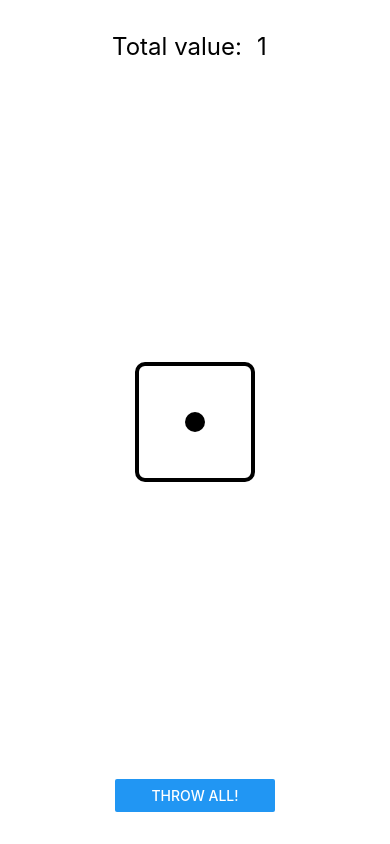
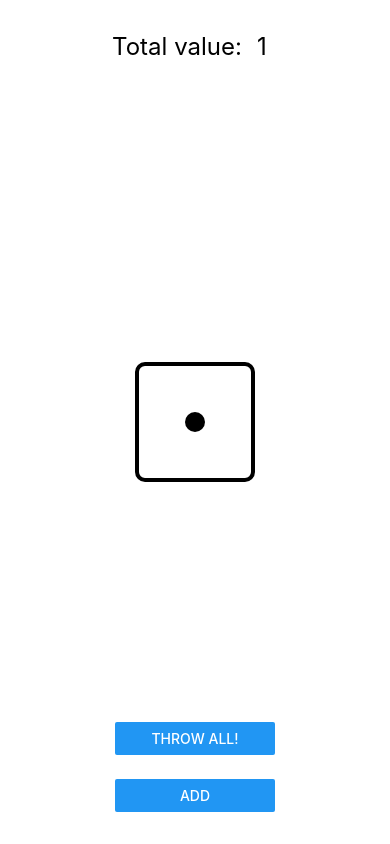
Before and after one commit to lapanti/dice, a React Native app: screen / in a window 390 px wide. Built offline with nearby package versions, Linux system fonts and the light colour scheme.

Commit message:
feat!: support for multiple dice

```diff
--- a/app/MainView.tsx
+++ b/app/MainView.tsx
@@ -1,13 +1,9 @@
-import React, { useCallback } from 'react'
+import React from 'react'
 // eslint-disable-next-line import/namespace,import/named
-import { Button, StyleSheet, View } from 'react-native'
+import { StyleSheet, View } from 'react-native'
 
-import Dice from '../components/Dice'
-import useAppDispatch from '../hooks/useAppDispatch'
-import useAppSelector from '../hooks/useAppSelector'
-import useInterval from '../hooks/useInterval'
-import useTimeout from '../hooks/useTimeout'
-import { roll, rollingSelector, startRolling, stopRolling } from '../store/ducks/dice'
+import DiceContainer from './mainView/DiceContainer'
+import Footer from './mainView/Footer'
 import Title from './mainView/Title'
 
 const styles = StyleSheet.create({
@@ -17,47 +13,14 @@ const styles = StyleSheet.create({
         alignItems: 'center',
         justifyContent: 'center',
     },
-    footer: {
-        position: 'absolute',
-        bottom: 32,
-        width: 160,
-    },
 })
 
-const delay = 100
-const totalDelay = delay * 10
-
-const MainView = () => {
-    const rolling = useAppSelector(rollingSelector)
-    const dispatch = useAppDispatch()
-
-    useInterval(
-        () => {
-            dispatch(roll(0))
-        },
-        rolling ? delay : null
-    )
-
-    useTimeout(
-        () => {
-            dispatch(stopRolling(0))
-        },
-        rolling ? totalDelay : null
-    )
-
-    const onPress = useCallback(() => {
-        dispatch(startRolling(0))
-    }, [dispatch])
-
-    return (
-        <View style={styles.container}>
-            <Title />
-            <Dice index={0} onPress={onPress} />
-            <View style={styles.footer}>
-                <Button accessibilityLabel="Press here to throw all the dice" title="Throw all!" onPress={onPress} />
-            </View>
-        </View>
-    )
-}
+const MainView = () => (
+    <View style={styles.container}>
+        <Title />
+        <DiceContainer />
+        <Footer />
+    </View>
+)
 
 export default MainView
--- /dev/null
+++ b/app/mainView/DiceContainer.tsx
@@ -0,0 +1,30 @@
+import React from 'react'
+// eslint-disable-next-line import/namespace,import/named
+import { StyleSheet, View } from 'react-native'
+
+import useAppSelector from '../../hooks/useAppSelector'
+import { allDiceSelector } from '../../store/ducks/dice'
+import Dice from './diceContainer/Dice'
+
+const styles = StyleSheet.create({
+    container: {
+        flexDirection: 'row',
+        flexWrap: 'wrap',
+        alignItems: 'center',
+        justifyContent: 'center',
+    },
+})
+
+const DiceContainer = () => {
+    const allDice = useAppSelector(allDiceSelector)
+
+    return (
+        <View style={styles.container}>
+            {allDice.map((dice, i) => (
+                <Dice key={i} dice={dice} index={i} />
+            ))}
+        </View>
+    )
+}
+
+export default DiceContainer
--- /dev/null
+++ b/app/mainView/Footer.tsx
@@ -0,0 +1,56 @@
+import React, { useCallback, useState } from 'react'
+// eslint-disable-next-line import/namespace,import/named
+import { Button, StyleSheet, View } from 'react-native'
+
+import useAppDispatch from '../../hooks/useAppDispatch'
+import useInterval from '../../hooks/useInterval'
+import useTimeout from '../../hooks/useTimeout'
+import { getRandomInt } from '../../lib/number'
+import { add, rollAll, startRollingAll, stopRollingAll } from '../../store/ducks/dice'
+
+const styles = StyleSheet.create({
+    footer: {
+        position: 'absolute',
+        bottom: 32,
+    },
+    buttonContainer: {
+        marginTop: 24,
+        width: 160,
+    },
+})
+
+const Footer = (): JSX.Element => {
+    const [rolling, setRolling] = useState(false)
+    const dispatch = useAppDispatch()
+
+    useInterval(() => {
+        dispatch(rollAll())
+    }, rolling)
+
+    useTimeout(() => {
+        dispatch(stopRollingAll())
+        setRolling(false)
+    }, rolling)
+
+    const onRoll = useCallback(() => {
+        dispatch(startRollingAll())
+        setRolling(true)
+    }, [dispatch])
+
+    const onAdd = useCallback(() => {
+        dispatch(add({ min: 1, max: 6, value: getRandomInt() }))
+    }, [dispatch])
+
+    return (
+        <View style={styles.footer}>
+            <View style={styles.buttonContainer}>
+                <Button accessibilityLabel="Press here to throw all the dice" title="Throw all!" onPress={onRoll} />
+            </View>
+            <View style={styles.buttonContainer}>
+                <Button accessibilityLabel="Press here to add a dice" title="Add" onPress={onAdd} />
+            </View>
+        </View>
+    )
+}
+
+export default Footer
--- a/components/Dice.tsx
+++ b/app/mainView/diceContainer/Dice.tsx
@@ -1,10 +1,14 @@
-import React from 'react'
+import type { Dice as DiceType } from '../../../types/dice'
+
+import React, { useCallback } from 'react'
 // eslint-disable-next-line import/namespace,import/named
 import { Animated, StyleSheet, TouchableOpacity } from 'react-native'
 
-import useAnimatedOpacity from '../hooks/useAnimatedOpacity'
-import useAppSelector from '../hooks/useAppSelector'
-import { getDiceSelector } from '../store/ducks/dice'
+import useAnimatedOpacity from '../../../hooks/useAnimatedOpacity'
+import useAppDispatch from '../../../hooks/useAppDispatch'
+import useInterval from '../../../hooks/useInterval'
+import useTimeout from '../../../hooks/useTimeout'
+import { roll, startRolling, stopRolling } from '../../../store/ducks/dice'
 
 const top = 25
 const right = top
@@ -22,6 +26,7 @@ const styles = StyleSheet.create({
         width: 120,
         borderRadius: 10,
         border: `4px solid black`,
+        margin: 8,
     },
     dot: {
         position: 'absolute',
@@ -83,14 +88,26 @@ const middleRightValues = [2, 6]
 const bottomRightValues = [3, 4, 5, 6]
 
 interface Props {
+    dice: DiceType
     index: number
-    onPress: () => void
 }
 
-const Dice = ({ index, onPress }: Props): JSX.Element | null => {
-    const dice = useAppSelector(getDiceSelector(index))
+const Dice = ({ dice, index }: Props): JSX.Element => {
+    const dispatch = useAppDispatch()
 
-    const value = dice?.value ?? 0
+    useInterval(() => {
+        dispatch(roll(index))
+    }, dice?.rolling ?? false)
+
+    useTimeout(() => {
+        dispatch(stopRolling(index))
+    }, dice?.rolling ?? false)
+
+    const onPress = useCallback(() => {
+        dispatch(startRolling(index))
+    }, [dispatch, index])
+
+    const value = dice.value
 
     const fadeTopLeft = useAnimatedOpacity(topLeftValues, value)
     const fadeMiddleLeft = useAnimatedOpacity(middleLeftValues, value)
@@ -100,7 +117,7 @@ const Dice = ({ index, onPress }: Props): JSX.Element | null => {
     const fadeMiddleRight = useAnimatedOpacity(middleRightValues, value)
     const fadeBottomRight = useAnimatedOpacity(bottomRightValues, value)
 
-    return dice ? (
+    return (
         <TouchableOpacity style={styles.die} onPress={onPress}>
             <Animated.View style={[styles.dot, styles.topLeftDot, { opacity: fadeTopLeft }]} />
             <Animated.View style={[styles.dot, styles.middleLeftDot, { opacity: fadeMiddleLeft }]} />
@@ -110,7 +127,7 @@ const Dice = ({ index, onPress }: Props): JSX.Element | null => {
             <Animated.View style={[styles.dot, styles.middleRightDot, { opacity: fadeMiddleRight }]} />
             <Animated.View style={[styles.dot, styles.bottomRightDot, { opacity: fadeBottomRight }]} />
         </TouchableOpacity>
-    ) : null
+    )
 }
 
 export default Dice
--- a/hooks/useInterval.ts
+++ b/hooks/useInterval.ts
@@ -1,8 +1,10 @@
 import { useEffect, useRef } from 'react'
+
+import { interval } from '../lib/rolling'
 
 /** https://usehooks-typescript.com/react-hook/use-interval */
 
-const useInterval = (callback: () => void, delay: number | null) => {
+const useInterval = (callback: () => void, run: boolean) => {
     const savedCallback = useRef(callback)
 
     // Remember the latest callback if it changes.
@@ -13,14 +15,12 @@ const useInterval = (callback: () => void, delay: number | null) => {
     // Set up the interval.
     useEffect(() => {
         // Don't schedule if no delay is specified.
-        if (delay === null) {
-            return
+        if (run) {
+            const id = setInterval(() => savedCallback.current(), interval)
+
+            return () => clearInterval(id)
         }
-
-        const id = setInterval(() => savedCallback.current(), delay)
-
-        return () => clearInterval(id)
-    }, [delay])
+    }, [run])
 }
 
 export default useInterval
--- a/hooks/useTimeout.ts
+++ b/hooks/useTimeout.ts
@@ -1,8 +1,10 @@
 import { useEffect, useRef } from 'react'
+
+import { delay } from '../lib/rolling'
 
 /** https://usehooks-typescript.com/react-hook/use-timeout */
 
-const useTimeout = (callback: () => void, delay: number | null) => {
+const useTimeout = (callback: () => void, run: boolean) => {
     const savedCallback = useRef(callback)
 
     // Remember the latest callback if it changes.
@@ -13,14 +15,12 @@ const useTimeout = (callback: () => void, delay: number | null) => {
     // Set up the timeout.
     useEffect(() => {
         // Don't schedule if no delay is specified.
-        if (delay === null) {
-            return
+        if (run) {
+            const id = setTimeout(() => savedCallback.current(), delay)
+
+            return () => clearTimeout(id)
         }
-
-        const id = setTimeout(() => savedCallback.current(), delay)
-
-        return () => clearTimeout(id)
-    }, [delay])
+    }, [run])
 }
 
 export default useTimeout
--- /dev/null
+++ b/lib/rolling.ts
@@ -0,0 +1,2 @@
+export const interval = 100
+export const delay = interval * 10
--- a/store/ducks/dice.ts
+++ b/store/ducks/dice.ts
@@ -1,16 +1,10 @@
 import type { PayloadAction } from '@reduxjs/toolkit'
+import type { Dice } from '../../types/dice'
 import type { RootState } from '../store'
 
 import { createSlice } from '@reduxjs/toolkit'
 
 import { clamp, getRandomInt } from '../../lib/number'
-
-interface Dice {
-    readonly min: number
-    readonly max: number
-    rolling: boolean
-    value: number
-}
 
 interface DiceState {
     dice: Dice[]
@@ -43,10 +37,21 @@ export const diceSlice = createSlice({
         roll: (state, { payload: index }: PayloadAction<number>) => {
             state.dice[index].value = getRandomInt(state.dice[index].min, state.dice[index].max)
         },
+        startRollingAll: (state) => {
+            state.dice.forEach((dice) => (dice.rolling = true))
+        },
+        stopRollingAll: (state) => {
+            state.dice.forEach((dice) => (dice.rolling = false))
+        },
+        rollAll: (state) => {
+            state.dice.forEach((dice) => (dice.value = getRandomInt(dice.min, dice.max)))
+        },
     },
 })
 
-export const { add, startRolling, stopRolling, roll } = diceSlice.actions
+export const { add, startRolling, stopRolling, roll, startRollingAll, stopRollingAll, rollAll } = diceSlice.actions
+
+export const allDiceSelector = (state: RootState) => state.dice.dice
 
 export const getDiceSelector = (index: number) => (state: RootState) =>
     state.dice.dice.length > index ? state.dice.dice[index] : undefined
--- /dev/null
+++ b/types/dice.ts
@@ -0,0 +1,6 @@
+export interface Dice {
+    readonly min: number
+    readonly max: number
+    rolling: boolean
+    value: number
+}
```
